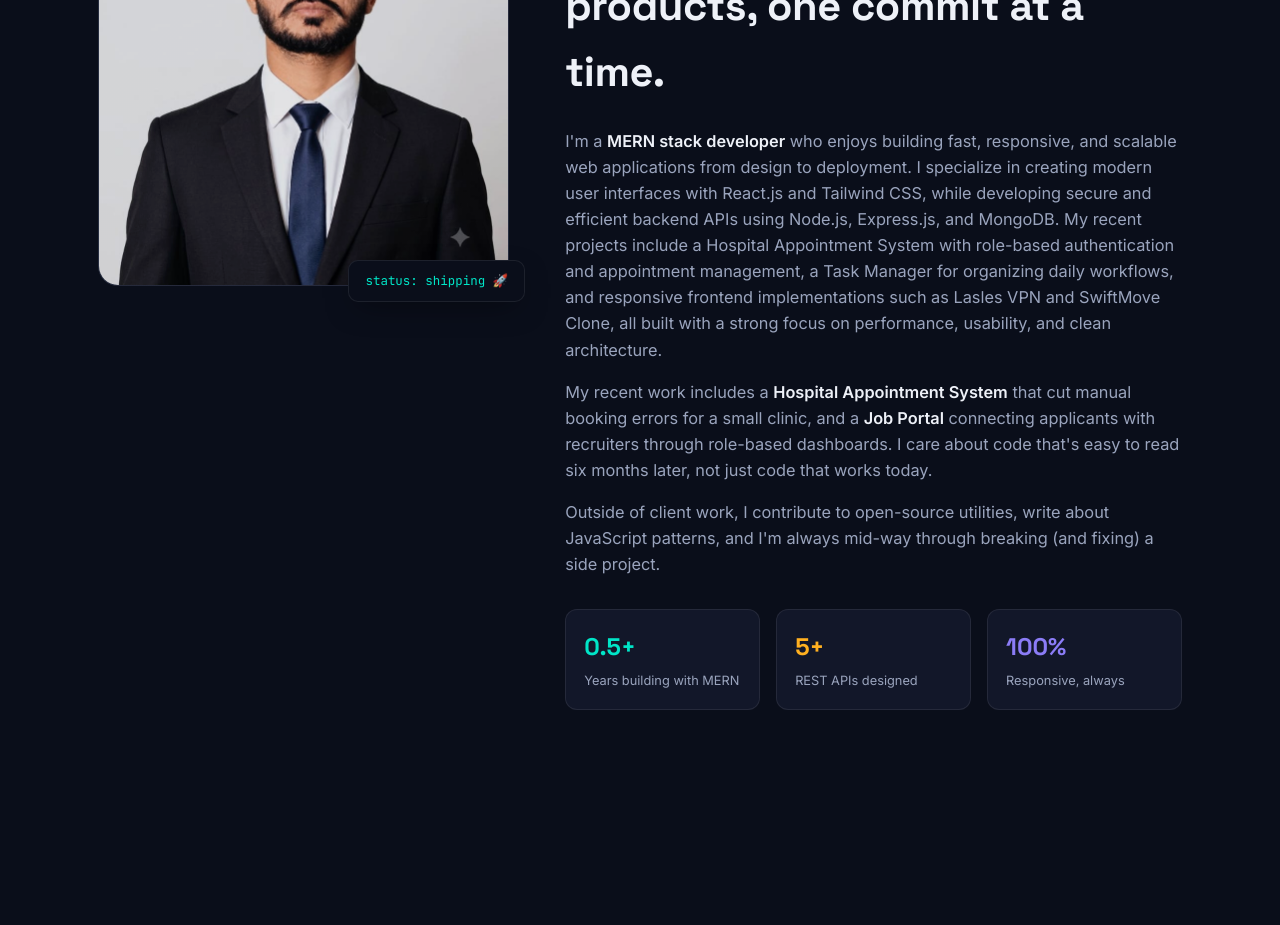
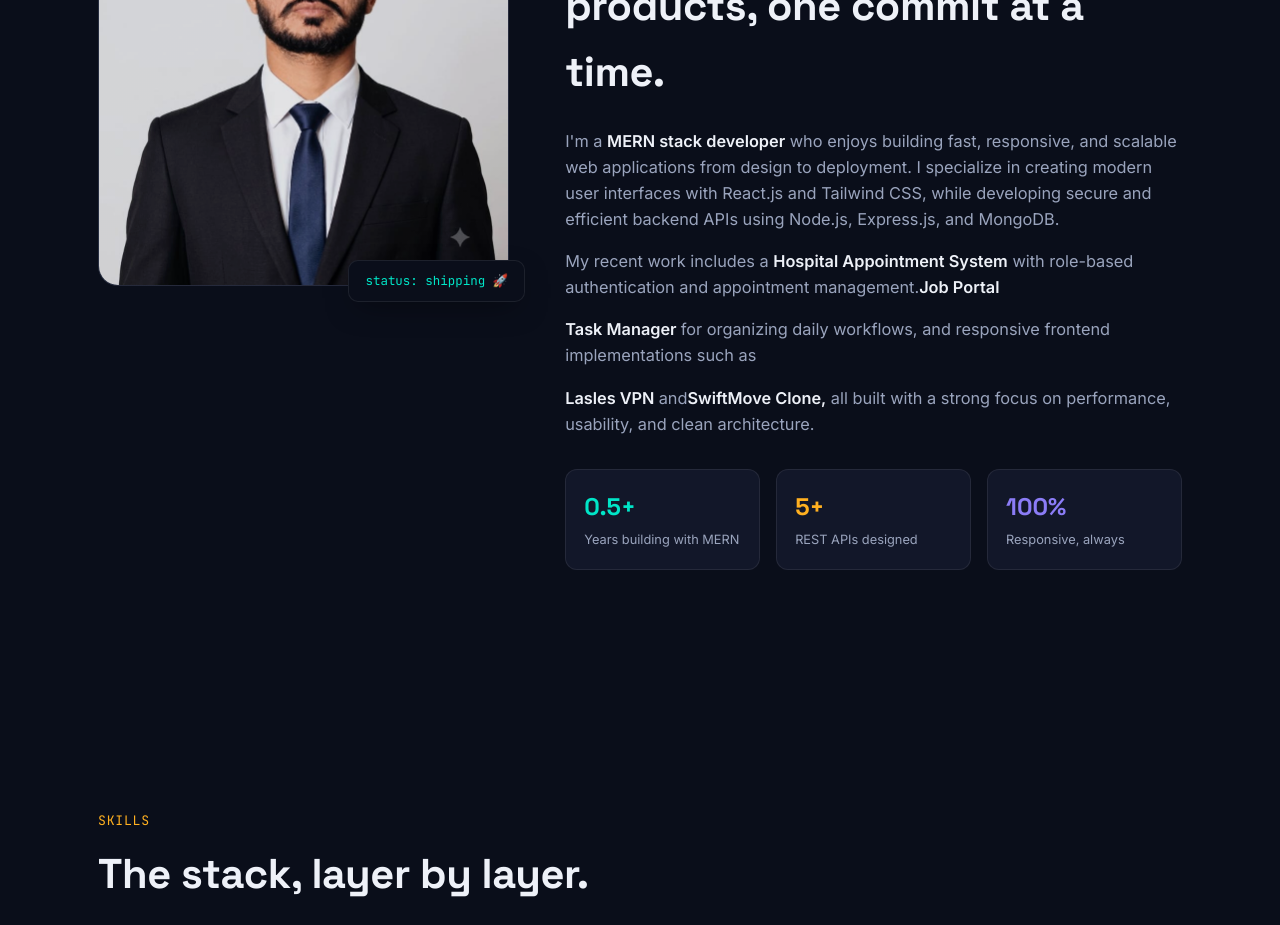
Before and after one commit to Nomikhan123786/portfolio, a React (Vite) app: page / in a window 1280 px wide. Shown: the part 1200-2125 px from the top of the page. Built offline with nearby package versions, Linux system fonts and the light colour scheme; no server answers.

Commit message:
Change the paragraph heading, bold

```diff
--- a/src/components/About.jsx
+++ b/src/components/About.jsx
@@ -37,28 +37,29 @@ export default function About() {
             from design to deployment. I specialize in creating modern user
             interfaces with React.js and Tailwind CSS, while developing secure
             and efficient backend APIs using Node.js, Express.js, and MongoDB.
-            My recent projects include a Hospital Appointment System with
-            role-based authentication and appointment management, a Task Manager
-            for organizing daily workflows, and responsive frontend
-            implementations such as Lasles VPN and SwiftMove Clone, all built
-            with a strong focus on performance, usability, and clean
-            architecture.
           </p>
           <p className="text-ink-muted mb-4 text-[1.02rem]">
             My recent work includes a{" "}
             <strong className="text-ink font-semibold">
               Hospital Appointment System
             </strong>{" "}
-            that cut manual booking errors for a small clinic, and a{" "}
+            with role-based authentication and appointment management.
             <strong className="text-ink font-semibold">Job Portal</strong>{" "}
-            connecting applicants with recruiters through role-based dashboards.
-            I care about code that&apos;s easy to read six months later, not
-            just code that works today.
+          </p>
+
+          <p className="text-ink-muted mb-4 text-[1.02rem]">
+            <strong className="text-ink font-semibold">Task Manager </strong>{" "}
+            for organizing daily workflows, and responsive frontend
+            implementations such as
           </p>
           <p className="text-ink-muted mb-4 text-[1.02rem]">
-            Outside of client work, I contribute to open-source utilities, write
-            about JavaScript patterns, and I&apos;m always mid-way through
-            breaking (and fixing) a side project.
+            <strong className="text-ink font-semibold"> Lasles VPN </strong> and
+            {""}
+            <strong className="text-ink font-semibold">
+              SwiftMove Clone,
+            </strong>{" "}
+            all built with a strong focus on performance, usability, and clean
+            architecture.
           </p>
           <div className="grid grid-cols-2 nav:grid-cols-3 gap-4 mt-8">
             {FACTS.map((fact) => (
```
